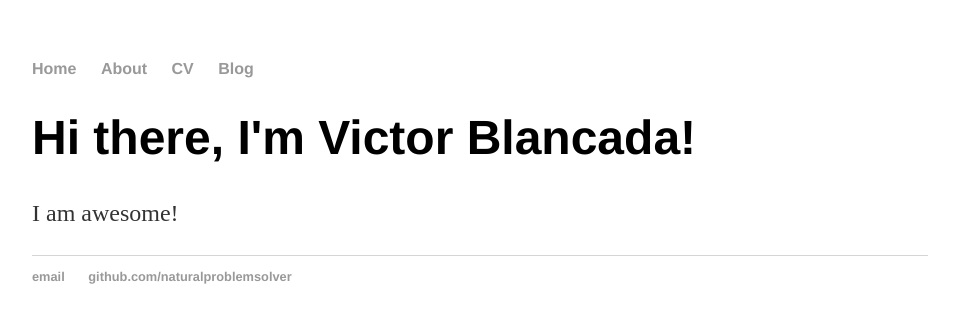
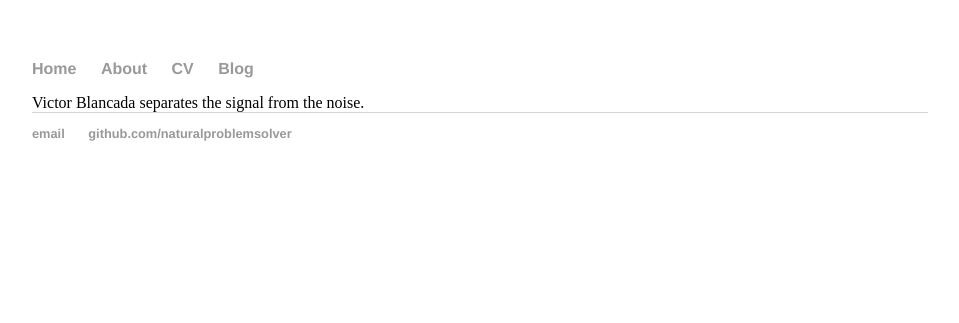
Before and after one commit to victorangeloblancada/victorangeloblancada.github.io-jekyll, a Jekyll site: the page built from about/index.html, in a window 1280 px wide. Shown: the top 323 px of the page, without its empty margins (160-1119 px from the left). Built offline with Jekyll 4.4.1, drawn with Linux system fonts in a browser that asks for light colours.

Commit message:
Update index.html

```diff
--- a/about/index.html
+++ b/about/index.html
@@ -1,8 +1,5 @@
 ---
 layout: default
-title: Natural Problem Solver
 ---
-<div class="blurb">
-	<h1>Hi there, I'm Victor Blancada!</h1>
-	<p>I am awesome!</a></p>
-</div><!-- /.blurb -->
+
+Victor Blancada separates the signal from the noise.
```
